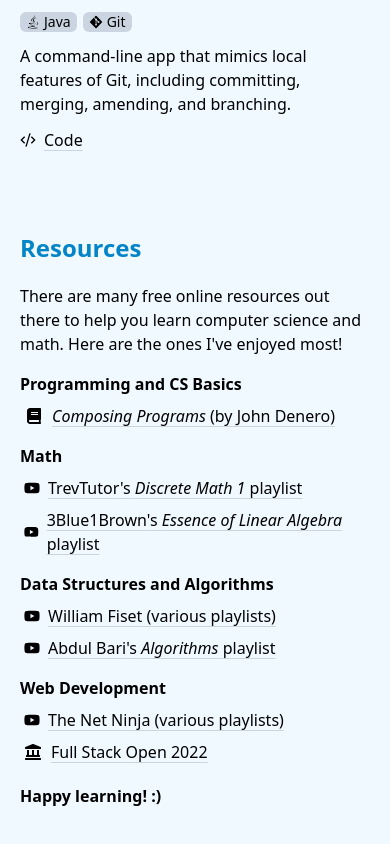
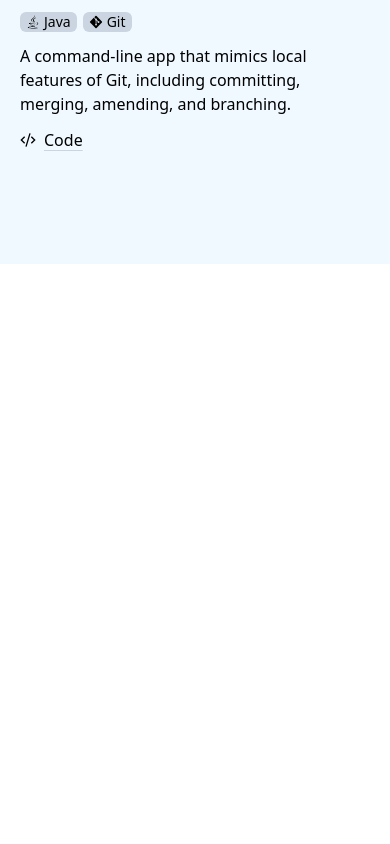
Before and after one commit to bilala45/personal-website, a React (Create React App) app: page / in a window 390 px wide. Shown: the part 1208-2052 px from the top of the page. After the commit the page ends 1472 px from the top, so only its background shows below. Built offline with nearby package versions, Linux system fonts and the light colour scheme.

Commit message:
Remove Resources section from site

```diff
--- a/src/components/Main.js
+++ b/src/components/Main.js
@@ -1,6 +1,5 @@
 import About from "./About";
 import Projects from "./Projects";
-import Resources from "./Resources";
 import { Route, Routes, Navigate } from "react-router-dom";
 
 const Main = () => (
@@ -8,13 +7,11 @@
     <div className="md:hidden">
       <About />
       <Projects />
-      <Resources />
     </div>
     <div className="hidden md:block">
       <Routes>
         <Route path="" element={<About />} />
         <Route path="/projects" element={<Projects />} />
-        <Route path="/resources" element={<Resources />} />
         <Route path="*" element={<Navigate to="" replace />} />
       </Routes>
     </div>
--- a/src/components/ResourceBook.js
+++ /dev/null
@@ -1,15 +0,0 @@
-import { FaBook } from "react-icons/fa";
-
-const ResourceBook = ({ name, author, link }) => (
-  <div className="pt-2 flex items-center">
-    <FaBook className="ml-1.5 mr-2.5" />
-    <a
-      className="underline hover:text-sky-600 underline-offset-4 decoration-1 decoration-slate-300"
-      href={link}
-    >
-      <span className="italic">{name}</span> (by {author})
-    </a>
-  </div>
-);
-
-export default ResourceBook;
--- a/src/components/ResourceClass.js
+++ /dev/null
@@ -1,15 +0,0 @@
-import { FaLandmark } from "react-icons/fa";
-
-const ResourceClass = ({ name, link }) => (
-  <div className="pt-2 flex items-center">
-    <FaLandmark className="ml-[5px] mr-2.5" />
-    <a
-      className="underline hover:text-sky-600 underline-offset-4 decoration-1 decoration-slate-300"
-      href={link}
-    >
-      {name}
-    </a>
-  </div>
-);
-
-export default ResourceClass;
--- a/src/components/ResourceVideo.js
+++ /dev/null
@@ -1,31 +0,0 @@
-import { FaYoutube } from "react-icons/fa";
-
-const ResourceVideo = ({ author, name, link }) => {
-  return (
-    <div className="pt-2">
-      {name === "various playlists" ? (
-        <div className="flex items-center">
-          <FaYoutube className="ml-1 mr-2" />
-          <a
-            className="underline hover:text-sky-600 underline-offset-4 decoration-1 decoration-slate-300"
-            href={link}
-          >
-            {author} ({name})
-          </a>
-        </div>
-      ) : (
-        <div className="flex items-center">
-          {" "}
-          <FaYoutube className="ml-1 mr-2" />
-          <a
-            className="underline hover:text-sky-600 underline-offset-4 decoration-1 decoration-slate-300"
-            href={link}
-          >
-            {author}'s <span className="italic">{name}</span> playlist
-          </a>
-        </div>
-      )}
-    </div>
-  );
-};
-export default ResourceVideo;
--- a/src/components/Resources.js
+++ /dev/null
@@ -1,63 +0,0 @@
-import ResourceClass from "./ResourceClass";
-import ResourceBook from "./ResourceBook";
-import ResourceVideo from "./ResourceVideo";
-
-const Resources = () => {
-  return (
-    <div className="text-md">
-      <div className="md:hidden font-semibold text-2xl text-sky-600 mt-20">
-        Resources
-      </div>
-      <div className="pt-5 md:pt-0">
-        There are many free online resources out there to help you learn
-        computer science and math. Here are the ones I've enjoyed most!
-      </div>
-      <div>
-        <div className="font-semibold pt-4">Programming and CS Basics</div>
-        <ResourceBook
-          name="Composing Programs"
-          author="John Denero"
-          link="https://composingprograms.com/"
-        />
-
-        <div className="font-semibold pt-4">Math</div>
-        <ResourceVideo
-          author="TrevTutor"
-          name="Discrete Math 1"
-          link="https://www.youtube.com/playlist?list=PLDDGPdw7e6Ag1EIznZ-m-qXu4XX3A0cIz"
-        />
-        <ResourceVideo
-          author="3Blue1Brown"
-          name="Essence of Linear Algebra"
-          link="https://www.youtube.com/playlist?list=PLZHQObOWTQDPD3MizzM2xVFitgF8hE_ab"
-        />
-
-        <div className="font-semibold pt-4">Data Structures and Algorithms</div>
-        <ResourceVideo
-          author="William Fiset"
-          name="various playlists"
-          link="https://www.youtube.com/c/WilliamFiset-videos"
-        />
-        <ResourceVideo
-          author="Abdul Bari"
-          name="Algorithms"
-          link="https://www.youtube.com/playlist?list=PLDN4rrl48XKpZkf03iYFl-O29szjTrs_O"
-        />
-
-        <div className="font-semibold pt-4">Web Development</div>
-        <ResourceVideo
-          author="The Net Ninja"
-          name="various playlists"
-          link="https://www.youtube.com/c/TheNetNinja"
-        />
-        <ResourceClass
-          name="Full Stack Open 2022"
-          link="https://fullstackopen.com/en/"
-        />
-      </div>
-      <div className="font-semibold pt-5">Happy learning! :)</div>
-    </div>
-  );
-};
-
-export default Resources;
```
